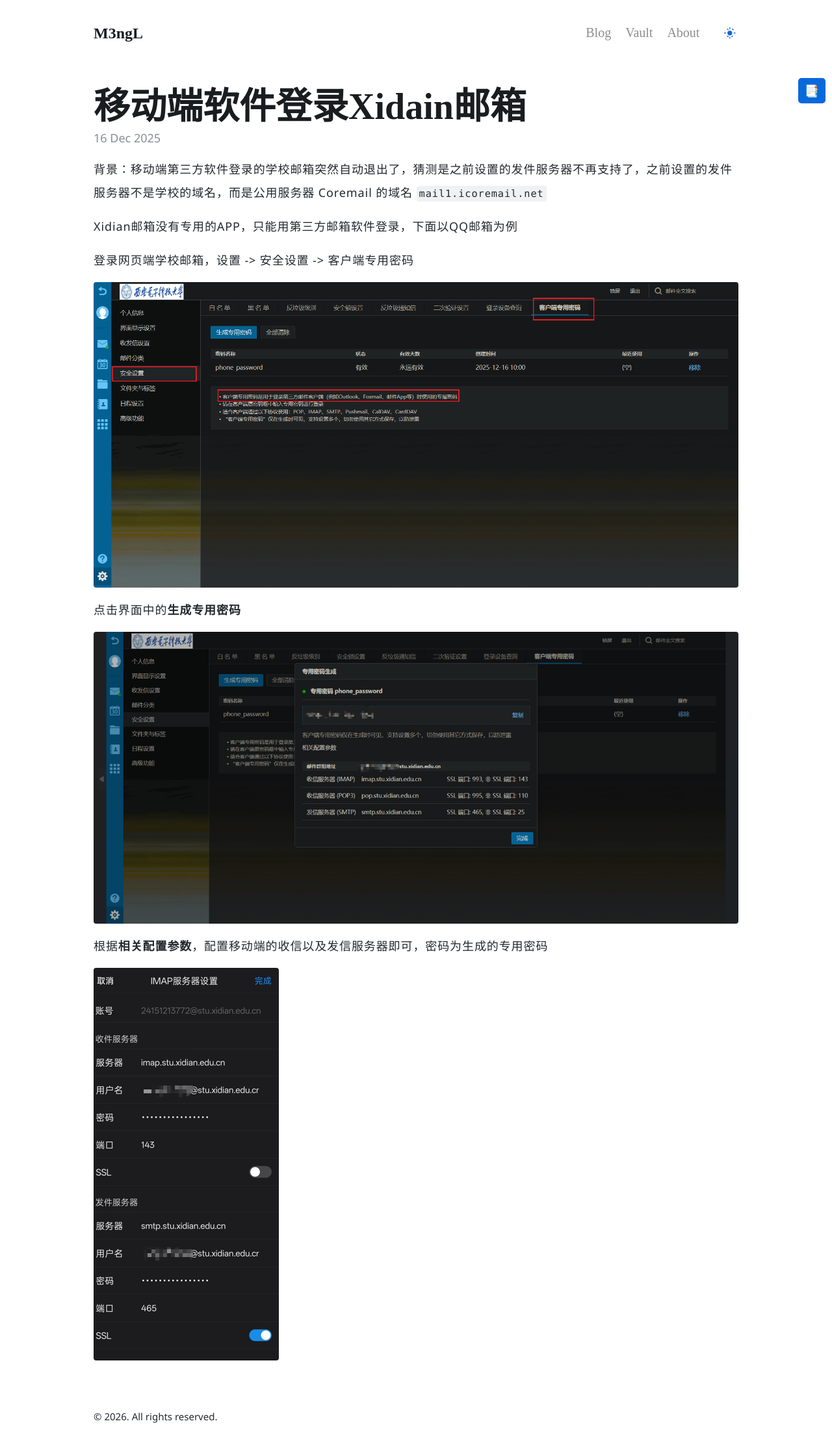
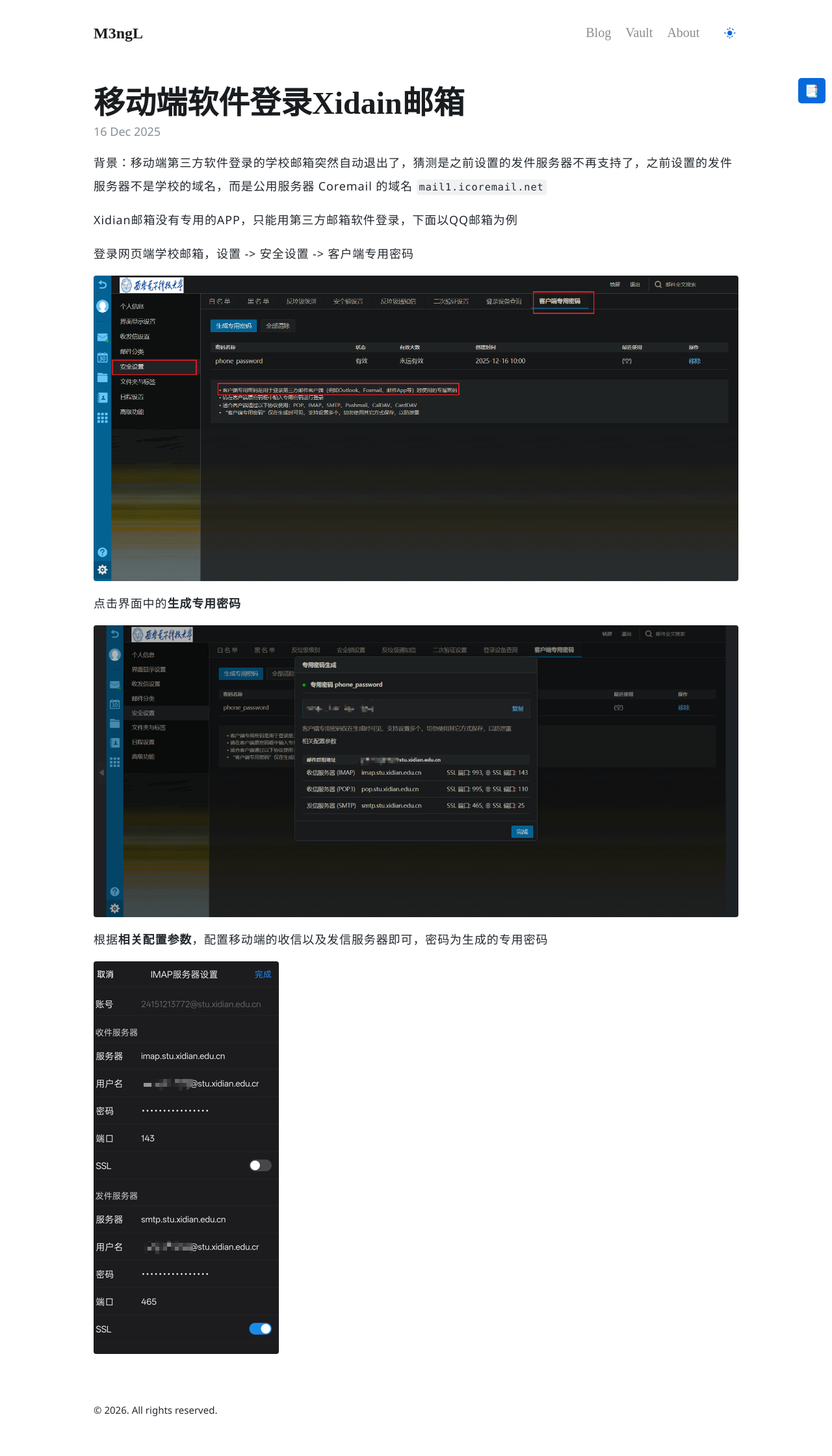
Before and after one commit to M3ngL/M3ngL.github.io, a Jekyll site: the page built from _posts/2025-12-16-移动端软件登录Xidain邮箱.md, in a window 1280 px wide. Shown: the whole page at 65% size. Built offline with Jekyll 4.4.1, drawn with Linux system fonts in a browser that asks for light colours.

Commit message:
fix(lock): avoid duplicate TOC numbering; reduce post title font size

```diff
--- a/_sass/_posts.scss
+++ b/_sass/_posts.scss
@@ -20,6 +20,9 @@
 .page-title,
 .post-title {
   margin-top: 0;
+}
+.post-title {
+  font-size: 3rem;
 }
 .post-title a {
   color: inherit;
--- a/assets/js/lock.js
+++ b/assets/js/lock.js
@@ -101,8 +101,8 @@
   }
 
   function reinitPostContent(container) {
+    rebuildToc();
     numberHeadings(container);
-    rebuildToc();
     linkifyUrls(container);
     if (typeof MathJax !== "undefined" && MathJax.typesetPromise) {
       MathJax.typesetPromise([container]);
```
